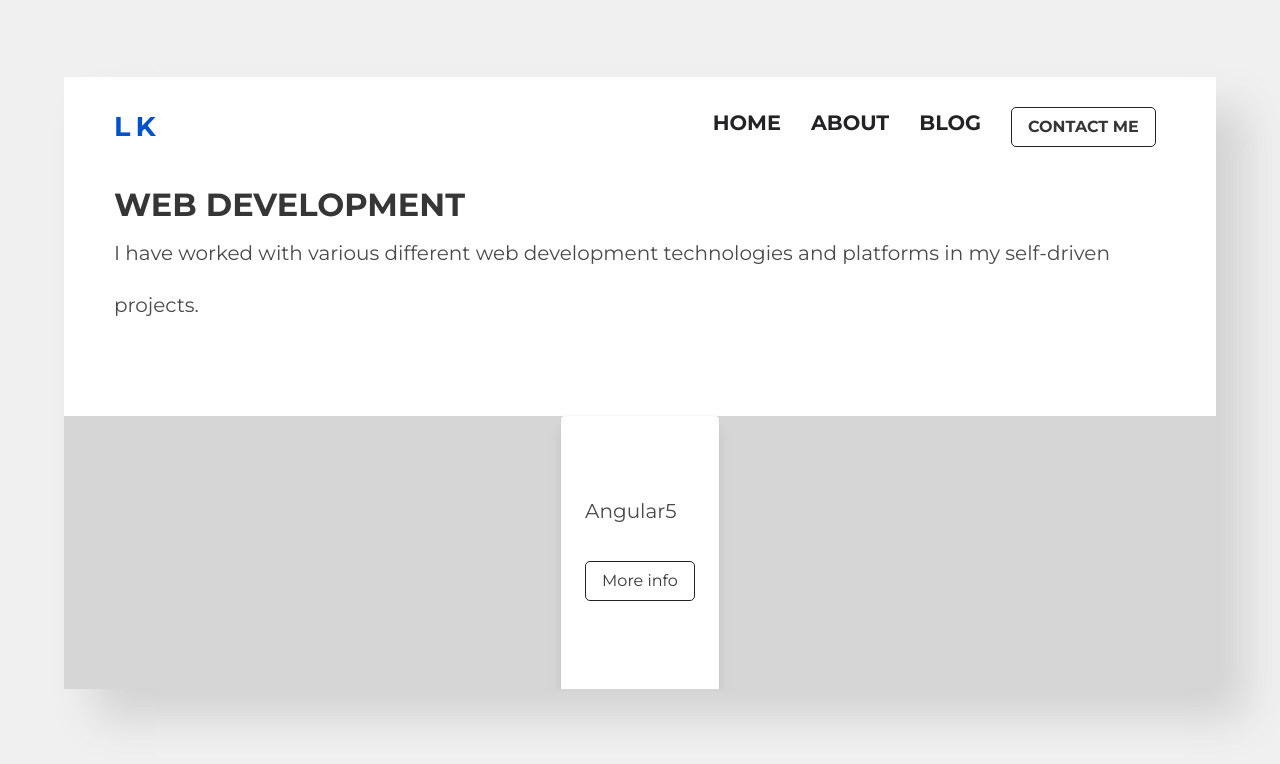
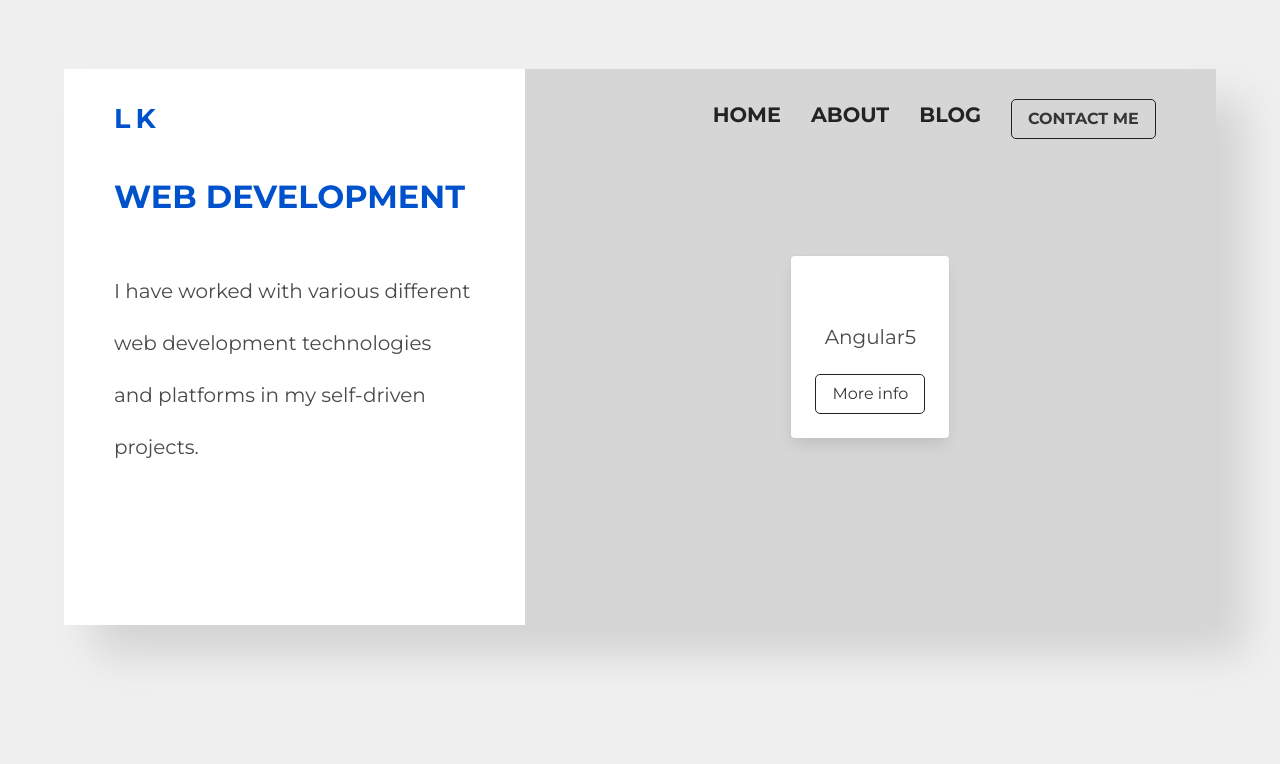
Before and after one commit to lassi94/Portfolio, a Vue app: page /#/portfolio-one in a window 1280 px wide. Shown: the top 764 px of the page. Built offline with nearby package versions, Linux system fonts and the light colour scheme; the HTML template or start-up script is replaced by a standard one.

Commit message:
Added rollsets

```diff
--- a/src/App.vue
+++ b/src/App.vue
@@ -36,121 +36,6 @@ export default {
 
 <style lang="sass">
 
-@import '../node_modules/bulma/bulma.sass'
-/*@import 'mq.sass'*/
-@import url('https://fonts.googleapis.com/css?family=Montserrat:400,700')
-
-$colorPri: #0052CC
-
-html,body
-  background-color: #F1F0F0
-  width: 100%
-  height: 100%
-
-h1, h2
-  color: $colorPri
-
-body
-  display: grid
-  grid-template-columns: 100%
-  justify-items: center
-  align-items: center
-  grid-template-areas: "face"
-
-#app
-  grid-area: face
-  font-family: 'Montserrat'
-  text-align: center
-  color: #2c3e50
-  width: 90%
-  max-width: 1500px
-  height: 80%
-  margin: 50px auto
-
-.main-content
-  background-color: #fff
-  box-shadow: 30px 30px 40px lightgray
-  overflow: hidden
-  height: 100%
-.inner
-  position: relative
-  width: 100%
-  height: 100%
-  min-height: 100%
-
-nav
-  display: grid
-  grid-template-columns: 200px auto
-  grid-template-areas: "logo navi"
-  position: absolute
-  padding: 30px
-  z-index: 4
-  width: 90%
-
-#logo
-  grid-area: logo
-  align-items: left
-  text-align: left
-  font-weight: 700
-  text-transform: uppercase
-  margin-left: 20px
-  font-size: 1.7em
-  position: absolute
-  color: #0052CC
-  letter-spacing: 5px
-
-ul
-  grid-area: navi
-  list-style-type: none
-  justify-self: right
-  margin-right: -100px
-  position: absolute
-
-li
-  display: inline
-  font-size: 1.3em
-  text-transform: uppercase
-  padding: 0 15px
-  font-weight: bold
-
-a
-  color: #222324
-
-.button
-  background-color: transparent
-  border-radius: 5px
-  border: 1px solid #222324
-  &:hover
-    background-color: #222324
-    color: #fff
-.main
-  height: 100%
-  display: grid
-  grid-template-columns: 40% auto
-  grid-template-areas: "left right"
-
-.left-content
-  grid-area: left
-  padding: 110px 50px 15px 50px
-
-.right-content
-  grid-area: right
-  background: #d6d6d6
-  display: grid
-  grid-template-columns: 100%
-  justify-items: center
-  align-items: center
-  height: 100%
-
-h1.title
-    margin-bottom: 70px
-    text-transform: uppercase
-    text-decoration: none
-    text-align: left
-
-p.subtitle
-  margin-bottom: 70px
-  text-align: left
-  line-height: 52px
+@import 'global.sass'
 
 </style>
--- a/src/components/Home.vue
+++ b/src/components/Home.vue
@@ -2,7 +2,7 @@
 
   <div class="home main">
 
-        <div class="left-content">
+        <div class="left-content slideUp">
             <h1 class="title" id="main-title">PASSIONATE SOFTWARE DEVELOPER</h1>
             <p class="subtitle">{{ subtext }}</p>
             <h2 class="title">Find me</h2>
@@ -44,19 +44,6 @@ export default {
 
 $colorPri: #0052CC
 
-h1, h2
-  color: $colorPri
-
-h1.title
-    margin-bottom: 70px
-    text-transform: uppercase
-    text-decoration: none
-    text-align: left
-
-p.subtitle
-  margin-bottom: 70px
-  text-align: left
-  line-height: 52px
 
 a
   color: #42b983
--- a/src/components/PortfolioOne.vue
+++ b/src/components/PortfolioOne.vue
@@ -1,13 +1,14 @@
 
 <template>
-  <div class="portfolio-one">
-    <div class="left-content">
+  <div class="portfolio-one main">
+    <div class="left-content slideUp">
       <h1 class="title">
         {{ title }}
       </h1>
       <p class="subtitle">
         {{ subtitle }}
       </p>
+      <router-link to="/portfolio-two" img src="../assets/Group_3.svg" class="arrow arrow-down"></router-link>
     </div>
     <div class="right-content img2">
       <div class="card">
@@ -44,6 +45,10 @@ export default {
 }
 </script>
 
-<style lang="sass">
+<style lang="sass" scoped>
+
+.arrow
+  height: 100px
+  widht: 100px
 
 </style>
--- /dev/null
+++ b/src/global.sass
@@ -0,0 +1,141 @@
+@import '../node_modules/bulma/bulma.sass'
+@import 'mq.sass'
+@import url('https://fonts.googleapis.com/css?family=Montserrat:400,700')
+
+$colorPri: #0052CC
+
+html,body
+  background-color: #F1F0F0
+  width: 100%
+  height: 100%
+
+.left-content
+    h1, h2
+        color: $colorPri
+
+body
+  display: grid
+  grid-template-columns: 100%
+  justify-items: center
+  align-items: center
+  grid-template-areas: "face"
+
+#app
+  grid-area: face
+  font-family: 'Montserrat'
+  text-align: center
+  color: #2c3e50
+  width: 90%
+  max-width: 1500px
+  height: 80%
+  margin: 50px auto
+
+.main-content
+  background-color: #fff
+  box-shadow: 30px 30px 40px lightgray
+  overflow: hidden
+  height: 100%
+
+.inner
+  position: relative
+  width: 100%
+  height: 100%
+  min-height: 100%
+
+nav
+  display: grid
+  grid-template-columns: 200px auto
+  grid-template-areas: "logo navi"
+  position: absolute
+  padding: 30px
+  z-index: 4
+  width: 90%
+
+#logo
+  grid-area: logo
+  align-items: left
+  text-align: left
+  font-weight: 700
+  text-transform: uppercase
+  margin-left: 20px
+  font-size: 1.7em
+  position: absolute
+  color: #0052CC
+  letter-spacing: 5px
+
+ul
+  grid-area: navi
+  list-style-type: none
+  justify-self: right
+  margin-right: -100px
+  position: absolute
+
+li
+  display: inline
+  font-size: 1.3em
+  text-transform: uppercase
+  padding: 0 15px
+  font-weight: bold
+
+a
+  color: #222324
+
+.button
+  background-color: transparent
+  border-radius: 5px
+  border: 1px solid #222324
+  &:hover
+    background-color: #222324
+    color: #fff
+.main
+  height: 100%
+  display: grid
+  grid-template-columns: 40% auto
+  grid-template-areas: "left right"
+
+.left-content
+  grid-area: left
+  padding: 110px 50px 15px 50px
+
+.right-content
+  grid-area: right
+  background: #d6d6d6
+  display: grid
+  grid-template-columns: 100%
+  justify-items: center
+  align-items: center
+  height: 100%
+
+.left-content
+    h1.title
+        margin-bottom: 70px
+        text-transform: uppercase
+        text-decoration: none
+        text-align: left
+
+.left-content
+    p.subtitle
+        margin-bottom: 70px
+        text-align: left
+        line-height: 52px
+
+.arrow
+    width: 45px
+    position: absolute
+    right: -21px
+    opacity: 1
+
+.arrow-down
+    bottom: 30px
+
+.slideUp
+    animation: slideAnimation 3s forwards
+    opacity: 0
+
+@keyframes slideAnimation
+    from
+        opacity: 0
+        transform: translateY(100px)
+    to
+        opacity: 1
+        transform: translateY(0)
```
Also changed, not shown: src/assets/images/Group_3.svg (added), src/assets/images/arrowDown.svg (added).
